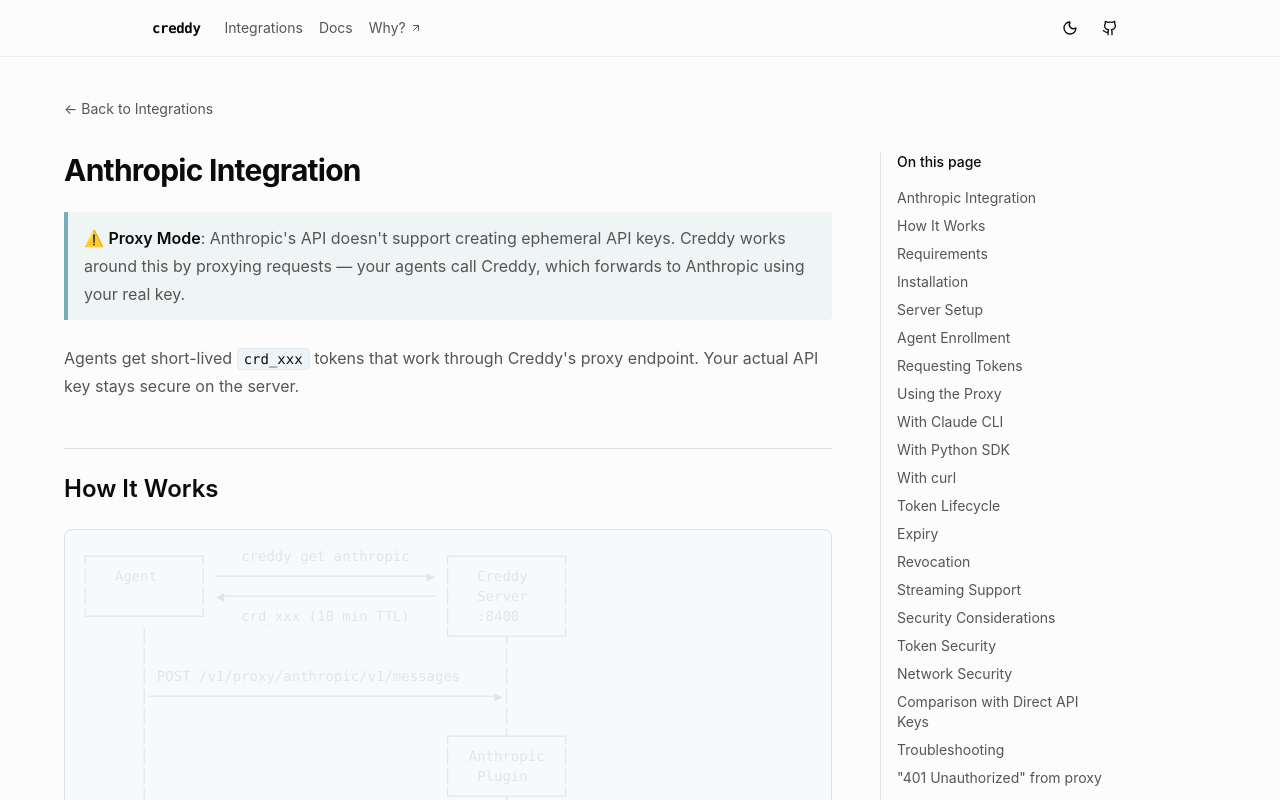
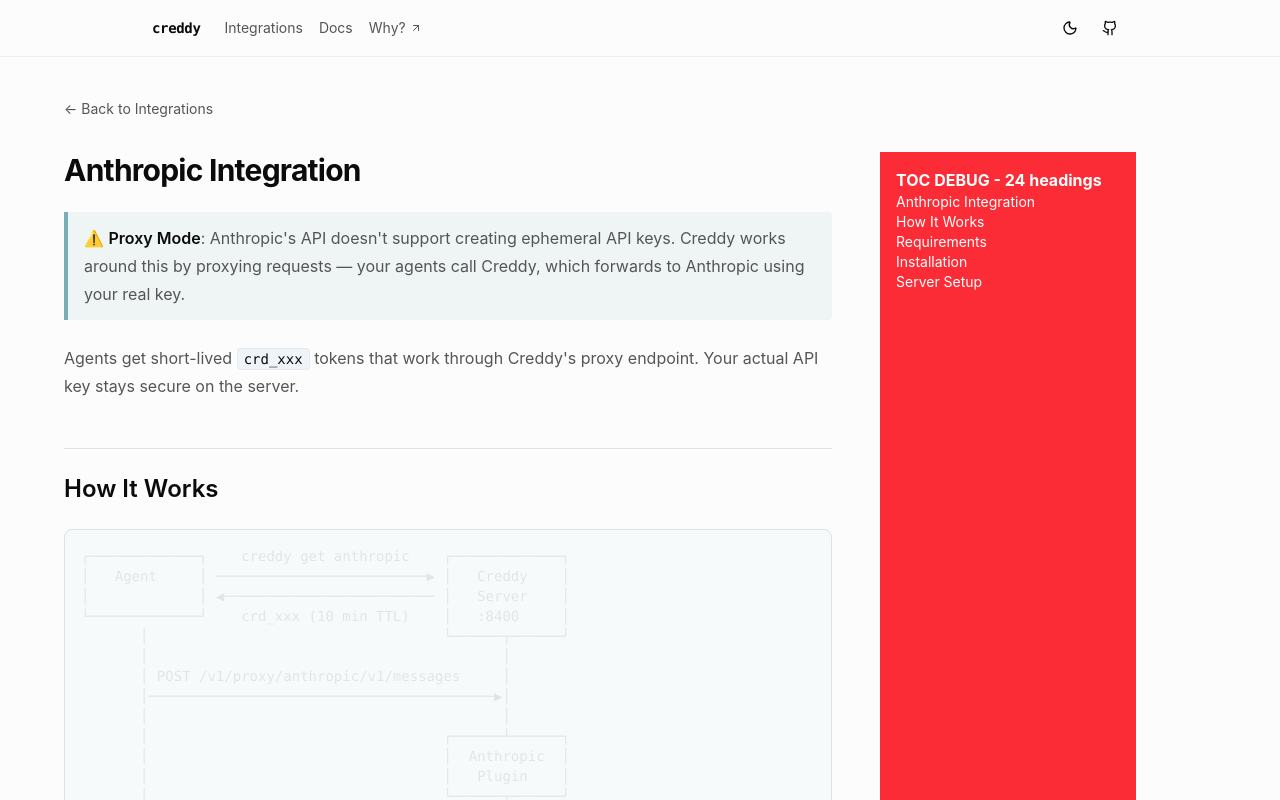
Before and after one commit to getcreddy/creddy-docs, a Next.js app: page /integrations/anthropic in a window 1280 px wide. Shown: the top 800 px of the page. Built offline with nearby package versions, Linux system fonts and the light colour scheme.

Commit message:
debug: bright red TOC box

```diff
--- a/src/app/integrations/[slug]/page.tsx
+++ b/src/app/integrations/[slug]/page.tsx
@@ -238,19 +238,11 @@ export default async function IntegrationPage({
             </article>
 
             {/* Table of Contents */}
-            <aside className="w-56 shrink-0 border-l border-border pl-4">
-              <div className="sticky top-24">
-                <p className="text-sm font-medium mb-4">On this page</p>
-                <ul className="space-y-2 text-sm">
-                  {headings.map((h) => (
-                    <li key={h.id}>
-                      <a href={`#${h.id}`} className="text-muted-foreground hover:text-foreground">
-                        {h.text}
-                      </a>
-                    </li>
-                  ))}
-                </ul>
-              </div>
+            <aside className="w-64 shrink-0 bg-red-500 p-4">
+              <p className="text-white font-bold">TOC DEBUG - {headings.length} headings</p>
+              {headings.slice(0, 5).map((h) => (
+                <p key={h.id} className="text-white text-sm">{h.text}</p>
+              ))}
             </aside>
           </div>
         </div>
```
